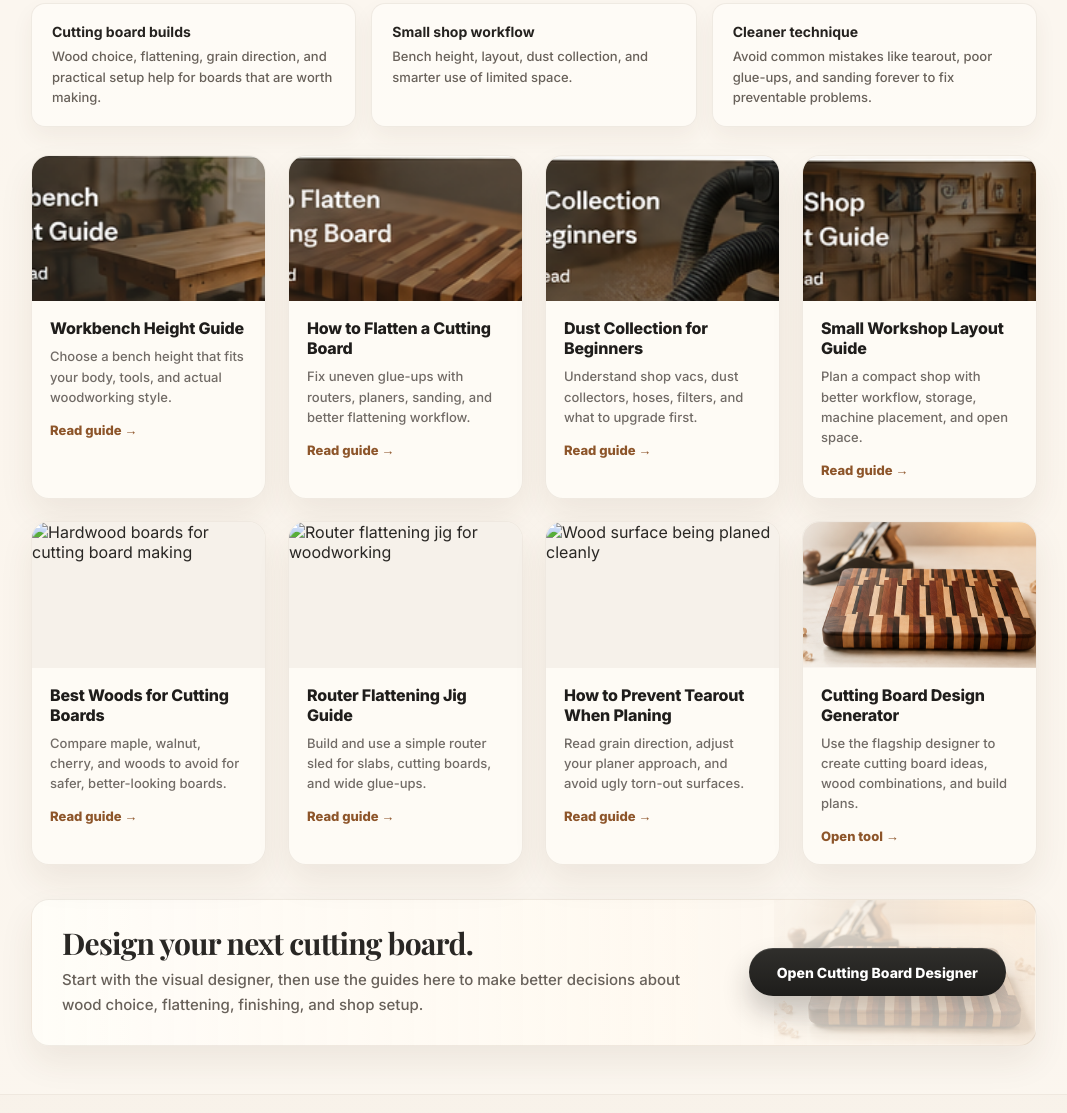
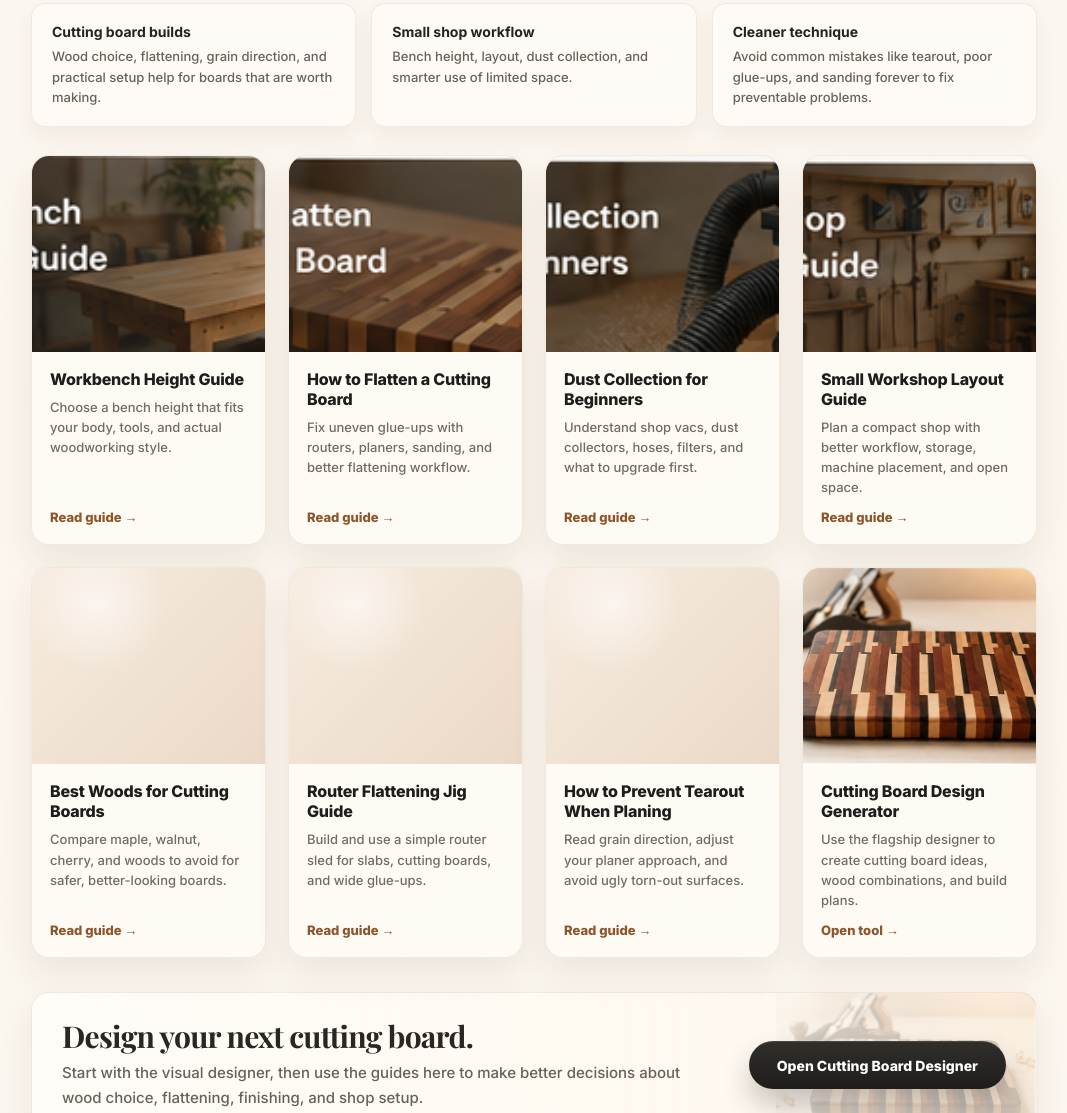
Before and after one commit to BDKFOS/woodtoolchest, a plain HTML site: page guides.html in a window 1280 px wide. Shown: the part 736-1849 px from the top of the page, without its empty margins (106-1173 px from the left). Drawn offline with nearby package versions, Linux system fonts and the light colour scheme; a web font is replaced by a local one.

Commit message:
Update guides.html

```diff
--- a/guides.html
+++ b/guides.html
@@ -308,6 +308,7 @@
       display: flex;
       flex-direction: column;
       overflow: hidden;
+      min-height: 100%;
       border-radius: 18px;
       background: rgba(255,253,248,.78);
       border: 1px solid rgba(112, 77, 48, .10);
@@ -321,18 +322,37 @@
       border-color: rgba(173, 110, 60, .28);
     }
 
-    .guide-card img {
+    .guide-image {
+      width: 100%;
+      height: 196px;
+      overflow: hidden;
+      background:
+        radial-gradient(circle at 28% 18%, rgba(255,255,255,.58), transparent 30%),
+        linear-gradient(135deg, #f7ecdf, #ead9c8);
+      flex: 0 0 auto;
+    }
+
+    .guide-image img {
       display: block;
       width: 100%;
-    aspect-ratio: 16 / 10;
-    height: auto;
+      height: 100%;
       object-fit: cover;
       object-position: center;
-    background: #f6f1ea;
+      border: 0;
+    }
+
+    .guide-image img[style*="display: none"] + .image-fallback,
+    .guide-image:empty::before {
+      content: "";
+      display: block;
+      width: 100%;
+      height: 100%;
     }
 
     .guide-content {
-      display: block;
+      display: flex;
+      flex-direction: column;
+      flex: 1 1 auto;
       padding: 17px 18px 19px;
     }
 
@@ -355,6 +375,7 @@
 
     .guide-meta {
       display: inline-flex;
+      margin-top: auto;
       align-items: center;
       gap: 8px;
       color: var(--accent-dark);
@@ -538,42 +559,58 @@
 
       <div class="guide-grid">
         <a class="guide-card" href="/workbench-height-guide.html">
-          <img src="/images/guide-workbench.png" alt="Workbench in a woodworking shop">
+          <div class="guide-image">
+            <img src="/images/guide-workbench.png" alt="Workbench in a woodworking shop" onerror="this.style.display='none'">
+          </div>
           <span class="guide-content"><h3>Workbench Height Guide</h3><p>Choose a bench height that fits your body, tools, and actual woodworking style.</p><span class="guide-meta">Read guide →</span></span>
         </a>
 
         <a class="guide-card" href="/how-to-flatten-a-cutting-board.html">
-          <img src="/images/guide-flatten.png" alt="Cutting board being flattened">
+          <div class="guide-image">
+            <img src="/images/guide-flatten.png" alt="Cutting board being flattened" onerror="this.style.display='none'">
+          </div>
           <span class="guide-content"><h3>How to Flatten a Cutting Board</h3><p>Fix uneven glue-ups with routers, planers, sanding, and better flattening workflow.</p><span class="guide-meta">Read guide →</span></span>
         </a>
 
         <a class="guide-card" href="/dust-collection-for-beginners.html">
-          <img src="/images/guide-dust.png" alt="Dust collection hose in a woodshop">
+          <div class="guide-image">
+            <img src="/images/guide-dust.png" alt="Dust collection hose in a woodshop" onerror="this.style.display='none'">
+          </div>
           <span class="guide-content"><h3>Dust Collection for Beginners</h3><p>Understand shop vacs, dust collectors, hoses, filters, and what to upgrade first.</p><span class="guide-meta">Read guide →</span></span>
         </a>
 
         <a class="guide-card" href="/small-workshop-layout-guide.html">
-          <img src="/images/guide-shop.png" alt="Small organized woodworking shop layout">
+          <div class="guide-image">
+            <img src="/images/guide-shop.png" alt="Small organized woodworking shop layout" onerror="this.style.display='none'">
+          </div>
           <span class="guide-content"><h3>Small Workshop Layout Guide</h3><p>Plan a compact shop with better workflow, storage, machine placement, and open space.</p><span class="guide-meta">Read guide →</span></span>
         </a>
 
         <a class="guide-card" href="/best-woods-for-cutting-boards.html">
-          <img src="/images/guide-woods.png" alt="Hardwood boards for cutting board making">
+          <div class="guide-image">
+            <img src="/images/guide-best-woods.png" alt="Hardwood boards for cutting board making" onerror="this.style.display='none'">
+          </div>
           <span class="guide-content"><h3>Best Woods for Cutting Boards</h3><p>Compare maple, walnut, cherry, and woods to avoid for safer, better-looking boards.</p><span class="guide-meta">Read guide →</span></span>
         </a>
 
         <a class="guide-card" href="/router-flattening-jig.html">
-          <img src="/images/guide-router-jig.png" alt="Router flattening jig for woodworking">
+          <div class="guide-image">
+            <img src="/images/guide-router-jig.png" alt="Router flattening jig for woodworking" onerror="this.style.display='none'">
+          </div>
           <span class="guide-content"><h3>Router Flattening Jig Guide</h3><p>Build and use a simple router sled for slabs, cutting boards, and wide glue-ups.</p><span class="guide-meta">Read guide →</span></span>
         </a>
 
         <a class="guide-card" href="/how-to-prevent-tearout-when-planing.html">
-          <img src="/images/guide-tearout.png" alt="Wood surface being planed cleanly">
+          <div class="guide-image">
+            <img src="/images/guide-tearout.png" alt="Wood surface being planed cleanly" onerror="this.style.display='none'">
+          </div>
           <span class="guide-content"><h3>How to Prevent Tearout When Planing</h3><p>Read grain direction, adjust your planer approach, and avoid ugly torn-out surfaces.</p><span class="guide-meta">Read guide →</span></span>
         </a>
 
         <a class="guide-card" href="/cutting-board-design-generator.html">
-          <img src="/images/hero-cutting-board.png" alt="Patterned cutting board design preview">
+          <div class="guide-image">
+            <img src="/images/hero-cutting-board.png" alt="Patterned cutting board design preview" onerror="this.style.display='none'">
+          </div>
           <span class="guide-content"><h3>Cutting Board Design Generator</h3><p>Use the flagship designer to create cutting board ideas, wood combinations, and build plans.</p><span class="guide-meta">Open tool →</span></span>
         </a>
       </div>
```
Lines whose indentation alone changed are shown as unchanged.
